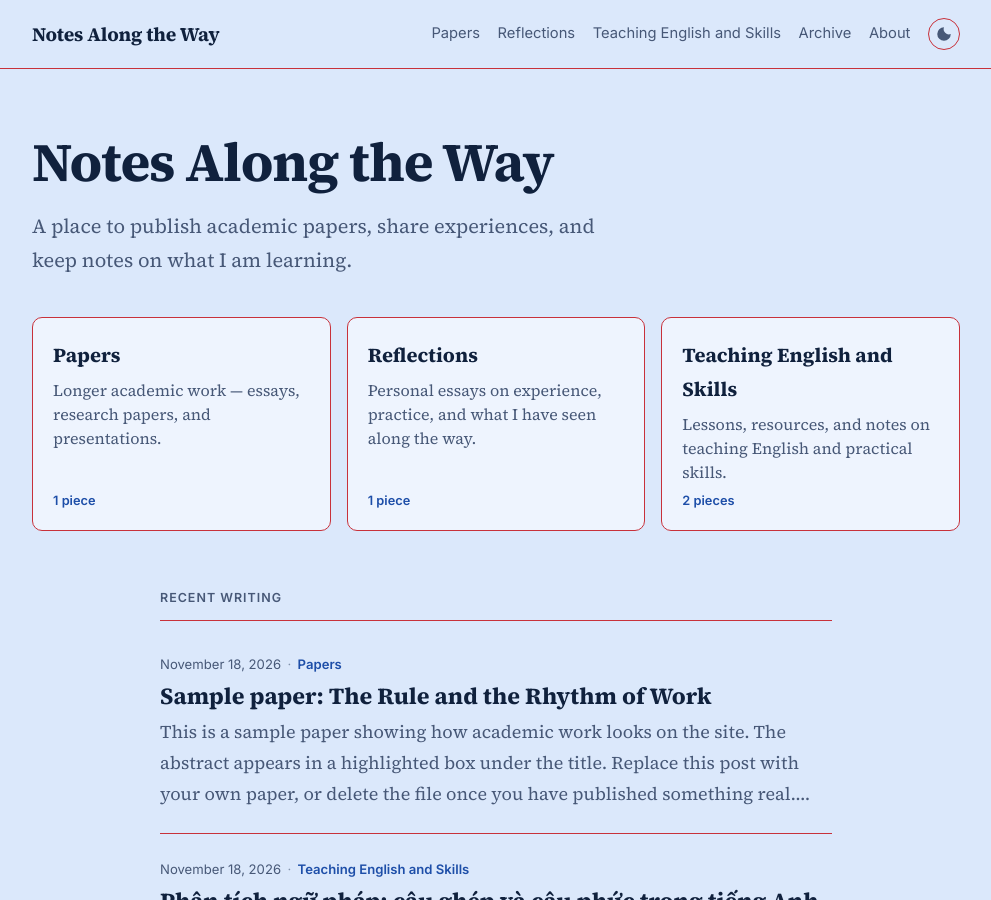
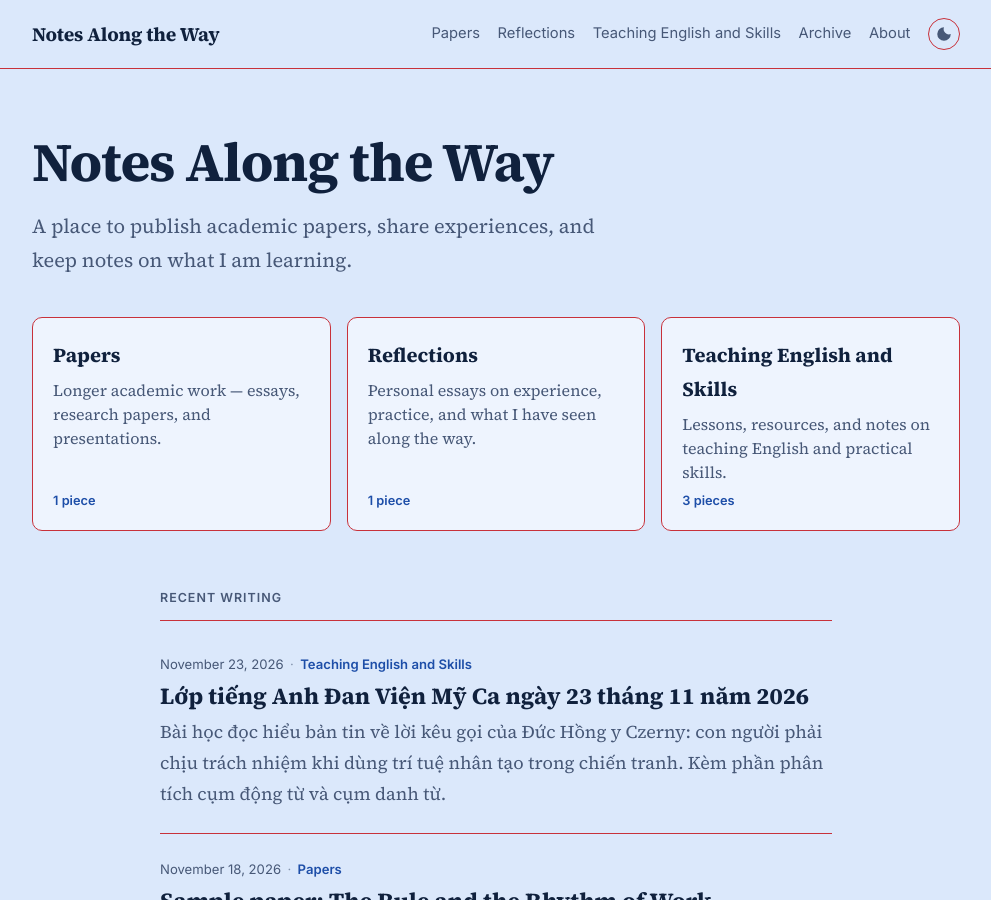
Before and after one commit to nsrpstaff-wq/Jacinto-An-Nguyen, a Jekyll site: the page built from index.html, in a window 1280 px wide and 900 px high. Shown: the whole window, without its empty margins (144-1135 px from the left). Built offline with Jekyll 4.4.1, drawn with Linux system fonts in a browser that asks for light colours.

Commit message:
Add English class handout for 23 Nov 2026 (Đan viện Mỹ Ca)
Co-Authored-By: Claude Opus 5.5 <noreply@anthropic.com>

```diff
--- a/_config.yml
+++ b/_config.yml
@@ -38,6 +38,7 @@ sections:
 #  Technical settings — you normally do not need to touch these.
 # ---------------------------------------------------------------
 permalink: /:year/:month/:title/
+future: true                       # show posts dated later than today (e.g. an upcoming class)
 defaults:
   - scope:
       path: ""
--- /dev/null
+++ b/_posts/2026-11-23-lop-tieng-anh-dan-vien-my-ca-23-11-2026.md
@@ -0,0 +1,43 @@
+---
+title: "Lớp tiếng Anh Đan Viện Mỹ Ca ngày 23 tháng 11 năm 2026"
+subtitle: "Đọc hiểu bản tin Vatican News và phân tích cụm từ"
+category: learning
+summary: >-
+  Bài học đọc hiểu bản tin về lời kêu gọi của Đức Hồng y Czerny: con người phải chịu
+  trách nhiệm khi dùng trí tuệ nhân tạo trong chiến tranh. Kèm phần phân tích cụm động từ và cụm danh từ.
+tags: [tiếng Anh, từ vựng, Đan viện Mỹ Ca]
+doc_pdf: /assets/slides/lop-tieng-anh-2026-11-23.pdf
+doc_dir: /assets/slides/lop-tieng-anh-2026-11-23
+pages:
+  - "Bài đọc: Cardinal Czerny Urges Human Accountability For AI In Warfare"
+  - "Cụm động từ (mục 1–9)"
+  - "Mẫu động từ và kết hợp từ (mục 1–8)"
+  - "Mẫu động từ và kết hợp từ (mục 9–16)"
+  - "Cụm danh từ (mục 1–9)"
+  - "Cụm danh từ (mục 10–17)"
+---
+
+Bài học hôm nay dựa trên một bản tin của Vatican News. Trong bản tin, Đức Hồng y Michael Czerny giới thiệu thông điệp *Magnifica humanitas* của Đức Giáo hoàng Lêô XIV tại Bulgaria. Ngài nhấn mạnh rằng con người phải luôn chịu trách nhiệm trực tiếp khi trí tuệ nhân tạo được dùng trong chiến tranh, và công cuộc xây dựng hòa bình bắt đầu từ chính tâm hồn mỗi người.
+
+**Nội dung bài học:**
+
+- Bài đọc tiếng Anh
+- Cụm động từ, mẫu động từ và kết hợp từ thường gặp, như *carry out*, *bear responsibility*, *draw attention to*
+- Cụm danh từ, như *the chain of responsibility*, *a culture of power*
+
+Mỗi cụm từ đều có nghĩa tiếng Việt, mẫu câu và ví dụ đặt câu.
+
+<p class="downloads">
+  <a class="button" href="{{ page.doc_pdf | relative_url }}">Tải bản PDF</a>
+</p>
+
+## Xem tài liệu ({{ page.pages.size }} trang)
+
+<div class="slides doc-pages">
+{% for t in page.pages %}{% assign n = forloop.index | prepend: '0' | slice: -2, 2 %}
+  <figure>
+    <img src="{{ page.doc_dir | append: '/page-' | append: n | append: '.jpg' | relative_url }}" alt="Trang {{ forloop.index }}: {{ t }}" loading="lazy" width="1240" height="1753">
+    <figcaption>{{ forloop.index }}. {{ t }}</figcaption>
+  </figure>
+{% endfor %}
+</div>
```
Also changed, not shown: assets/slides/lop-tieng-anh-2026-11-23/page-01.jpg (added), assets/slides/lop-tieng-anh-2026-11-23/page-02.jpg (added), assets/slides/lop-tieng-anh-2026-11-23/page-03.jpg (added), assets/slides/lop-tieng-anh-2026-11-23/page-04.jpg (added), assets/slides/lop-tieng-anh-2026-11-23/page-05.jpg (added), assets/slides/lop-tieng-anh-2026-11-23/page-06.jpg (added), 1 other file.
